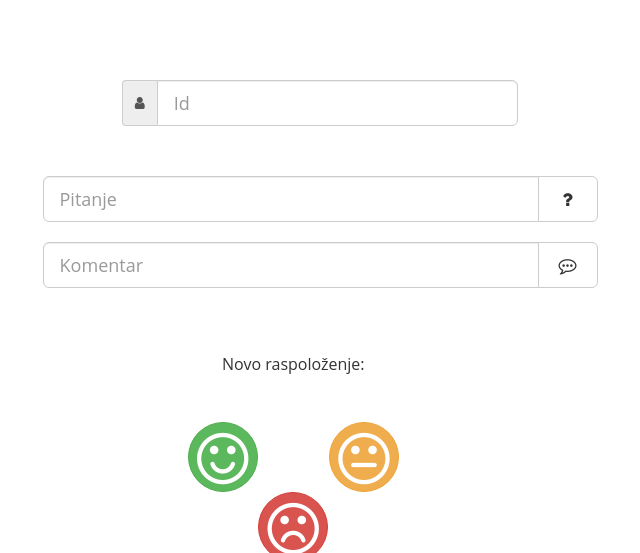
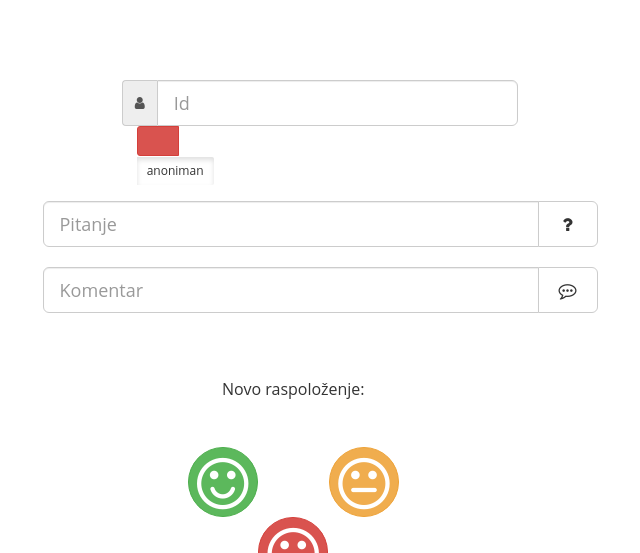
Before and after one commit to dashydasher/Navia, a PHP site: template public/views/student.html.twig in a window 1280 px wide. Shown: the top 553 px of the page, without its empty margins (320-960 px from the left). Run offline with PHP 8.4, Linux system fonts and the light colour scheme; the template is opened without the code that fills it, so the values that code supplies are empty; some libraries are stand-ins or nearby versions.

Commit message:
dodan checkbox za anonimnost kod studenta

```diff
--- a/public/css/main.css
+++ b/public/css/main.css
@@ -283,12 +283,14 @@ input[name="emotion"] {
   color: #888;
 }
 
+
 .funkyradio input[type="radio"]:hover:not(:checked) ~ label:before
  {
   content: '\2714';
   text-indent: .9em;
   color: #C2C2C2;
 }
+
 
 .funkyradio input[type="radio"]:checked ~ label
 {
@@ -305,6 +307,70 @@ input[name="emotion"] {
 .funkyradio input[type="radio"]:focus ~ label:before {
   box-shadow: 0 0 0 3px #999;
 }
+
+.funkyradio input[type="checkbox"]:empty
+ {
+  display: none;
+}
+
+.funkyradio input[type="checkbox"]:empty ~ label
+ {
+  position: relative;
+  line-height: 2.5em;
+  text-indent: 3.25em;
+  margin-top: 0.5em;
+  cursor: pointer;
+  -webkit-user-select: none;
+     -moz-user-select: none;
+      -ms-user-select: none;
+          user-select: none;
+}
+
+.funkyradio input[type="checkbox"]:empty ~ label:before
+ {
+  position: absolute;
+  display: block;
+  top: 0;
+  bottom: 0;
+  left: 0;
+  content: '';
+  width: 2.5em;
+  background: #D1D3D4;
+  border-radius: 3px 0 0 3px;
+}
+
+.funkyradio input[type="checkbox"]:hover:not(:checked) ~ label
+ {
+  color: #888;
+}
+
+
+.funkyradio input[type="checkbox"]:hover:not(:checked) ~ label:before
+ {
+  content: '\2714';
+  text-indent: .9em;
+  color: #C2C2C2;
+}
+
+
+.funkyradio input[type="checkbox"]:checked ~ label
+{
+  color: #777;
+}
+
+.funkyradio input[type="checkbox"]:checked ~ label:before{
+  content: '\2714';
+  text-indent: .9em;
+  color: #333;
+  background-color: #ccc;
+}
+
+.funkyradio input[type="checkbox"]:focus ~ label:before {
+  box-shadow: 0 0 0 3px #999;
+}
+
+
+
 
 .funkyradio-default input[type="radio"]:checked ~ label:before{
   color: #333;
@@ -324,6 +390,11 @@ input[name="emotion"] {
 .funkyradio-danger input[type="radio"]:checked ~ label:before {
   color: #fff;
   background-color: #d9534f;
+}
+
+.funkyradio-warning input[type="checkbox"]:checked ~ label:before {
+  color: #fff;
+  background-color: #f0ad4e;
 }
 
 .funkyradio-warning input[type="radio"]:checked ~ label:before {
@@ -402,3 +473,29 @@ input[name="emotion"] {
     background: inherit;
     left: 20px;
 }
+
+
+
+
+/* checkbox anoniman student*/
+.form-group input[type="checkbox"] {
+    display: none;
+}
+
+.form-group input[type="checkbox"] + .btn-group > label span {
+    width: 20px;
+}
+
+.form-group input[type="checkbox"] + .btn-group > label span:first-child {
+    display: none;
+}
+.form-group input[type="checkbox"] + .btn-group > label span:last-child {
+    display: inline-block;
+}
+
+.form-group input[type="checkbox"]:checked + .btn-group > label span:first-child {
+    display: inline-block;
+}
+.form-group input[type="checkbox"]:checked + .btn-group > label span:last-child {
+    display: none;
+}
--- a/public/views/student.html.twig
+++ b/public/views/student.html.twig
@@ -18,6 +18,7 @@
 
         <br><br><br><br><br>
         <div class="col-md-4 col-md-offset-4" align="center">
+
             <div class="questionForm" name="IdStudent">
                 <div class="input-group">
                     <span class="input-group-addon">
@@ -26,7 +27,36 @@
                     <input class="form-control input-lg" name="studentId" id="studentIdInput" type="textarea" placeholder="Id">
                 </div>
             </div>
+
+        <!--    <div class="funkyradio">
+                <div class="funkyradio-warning">
+                <input type="checkbox" name="anon" id="anonimnost" value="anoniman"/>
+                <label for="anonimnost">učini me anonimnim</label>
+            </div>
+
+        </div>-->
+      <div class="col-md-4" align="left">
+        <div class="form-group">
+            <input type="checkbox" name="fancy-checkbox-danger" id="fancy-checkbox-danger" autocomplete="off" />
+            <div class="btn-group">
+                <label for="fancy-checkbox-danger" class="btn btn-danger btn-sm">
+                    <span class="glyphicon glyphicon-ok"></span>
+                   <span></span>
+                </label>
+                <label for="fancy-checkbox-danger" class=" btn btn-light active btn-sm ">
+                    anoniman
+                </label>
+
+
+            </div>
         </div>
+      </div>
+
+
+        <br><br>
+
+
+    </div>
 
         <br><br><br><br><br><br>
 
```
